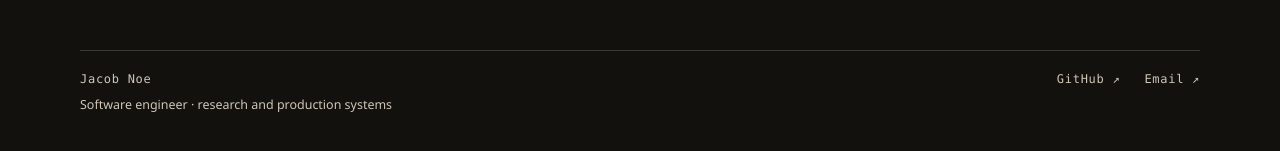
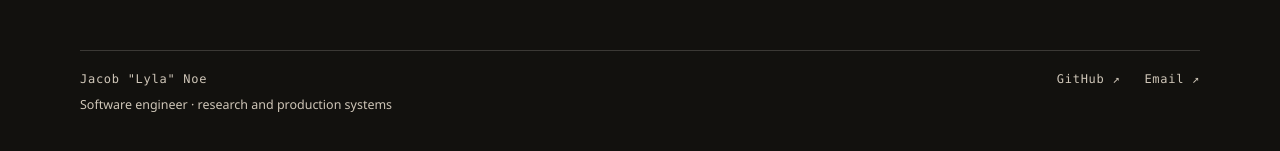
Before and after one commit to jpnoe/portfolio, a React (Vite) app: page / in a window 1280 px wide. Shown: the part 1349-1500 px from the top of the page. Built offline with nearby package versions, Linux system fonts and the light colour scheme.

Commit message:
updating naming

```diff
--- a/index.html
+++ b/index.html
@@ -5,10 +5,10 @@
     <meta name="viewport" content="width=device-width, initial-scale=1.0" />
     <meta
       name="description"
-      content="Jacob Noe is a software engineer building production web and mobile platforms and cognitive-inspired projects in memory retrieval and behavioral modeling."
+      content='Jacob "Lyla" Noe is a software engineer building production web and mobile platforms and cognitive-inspired projects in memory retrieval and behavioral modeling.'
     />
     <meta name="theme-color" content="#12110e" />
-    <title>Jacob Noe — Software Engineer</title>
+    <title>Jacob "Lyla" Noe — Software Engineer</title>
     <link rel="icon" href="%BASE_URL%favicon.svg" type="image/svg+xml" />
   </head>
   <body>
--- a/src/shell/SiteShell.tsx
+++ b/src/shell/SiteShell.tsx
@@ -14,7 +14,7 @@ function ShellFrame() {
   useEffect(() => {
     document.title = route
       ? route.documentTitle
-      : "Page not found — Jacob Noe";
+      : "Page not found — Jacob \"Lyla\" Noe";
     if (seenPath.current === null || seenPath.current === path) {
       seenPath.current = path;
       return;
@@ -46,7 +46,7 @@ function ShellFrame() {
           <PageView route={route} />
         </main>
         <footer className="colophon">
-          <div><p>Jacob Noe</p><p>Software engineer · research and production systems</p></div>
+          <div><p>Jacob "Lyla" Noe</p><p>Software engineer · research and production systems</p></div>
           <div className="footer-links"><a href="https://github.com/jpnoe">GitHub ↗</a><a href="mailto:lyla.noe.99@gmail.com">Email ↗</a></div>
         </footer>
       </div>
--- a/src/shell/route-data.json
+++ b/src/shell/route-data.json
@@ -1,9 +1,9 @@
 [
-  { "id": "home", "path": "/", "label": "Home", "documentTitle": "Jacob Noe — Software Engineer" },
-  { "id": "work", "path": "/work", "label": "Work", "documentTitle": "Selected work — Jacob Noe" },
-  { "id": "practice", "path": "/practice", "label": "Practice", "documentTitle": "Research practice — Jacob Noe" },
-  { "id": "hero", "path": "/work/hero", "label": "Hero Services", "documentTitle": "Hero Services — Jacob Noe" },
-  { "id": "memory", "path": "/work/memory-harness", "label": "Memory harness", "documentTitle": "Associative memory harness — Jacob Noe" },
-  { "id": "orbit", "path": "/work/orbit", "label": "Orbit", "documentTitle": "Orbit — Jacob Noe" },
-  { "id": "whorl", "path": "/work/whorl", "label": "Whorl", "documentTitle": "Whorl — Jacob Noe" }
+  { "id": "home", "path": "/", "label": "Home", "documentTitle": "Jacob \"Lyla\" Noe — Software Engineer" },
+  { "id": "work", "path": "/work", "label": "Work", "documentTitle": "Selected work — Jacob \"Lyla\" Noe" },
+  { "id": "practice", "path": "/practice", "label": "Practice", "documentTitle": "Research practice — Jacob \"Lyla\" Noe" },
+  { "id": "hero", "path": "/work/hero", "label": "Hero Services", "documentTitle": "Hero Services — Jacob \"Lyla\" Noe" },
+  { "id": "memory", "path": "/work/memory-harness", "label": "Memory harness", "documentTitle": "Associative memory harness — Jacob \"Lyla\" Noe" },
+  { "id": "orbit", "path": "/work/orbit", "label": "Orbit", "documentTitle": "Orbit — Jacob \"Lyla\" Noe" },
+  { "id": "whorl", "path": "/work/whorl", "label": "Whorl", "documentTitle": "Whorl — Jacob \"Lyla\" Noe" }
 ]
```
Also changed, not shown: 2 other files (tests, documents, lock files or other folders).
